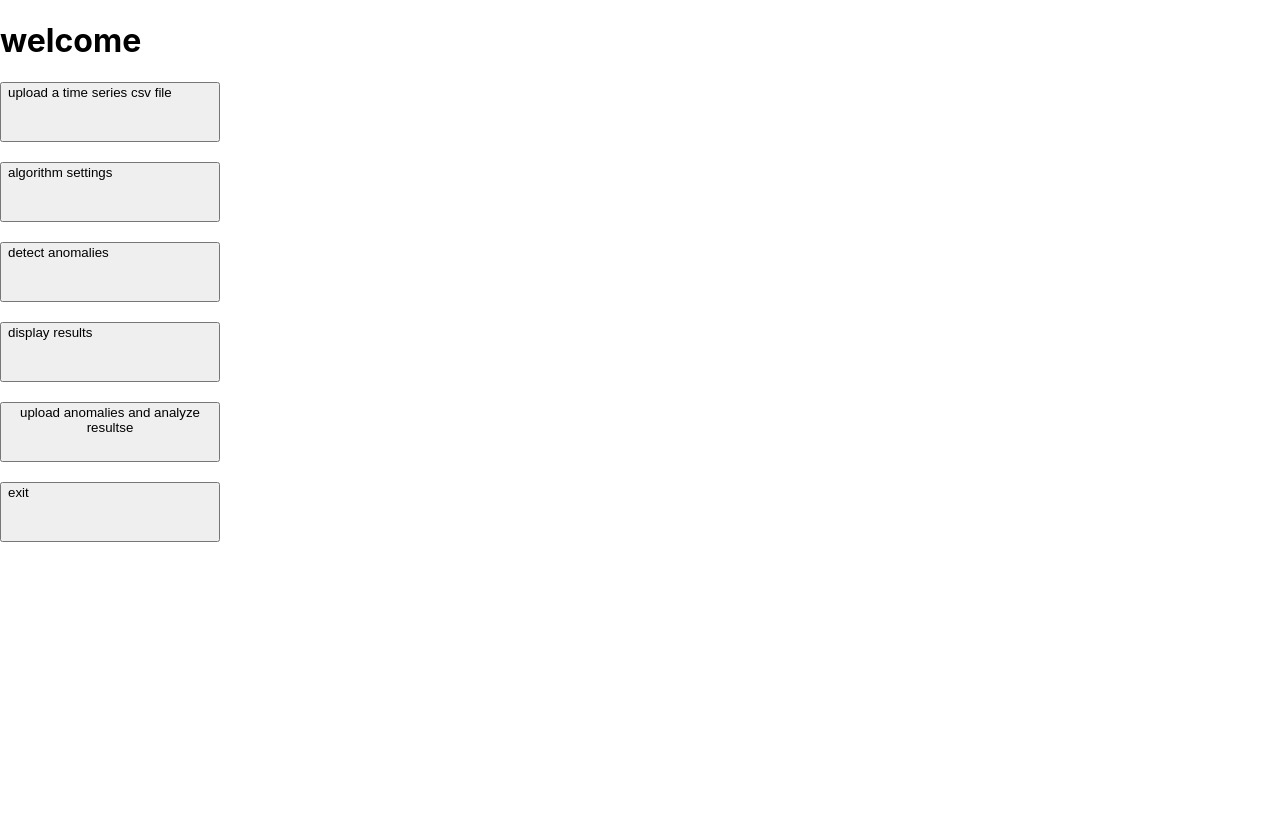
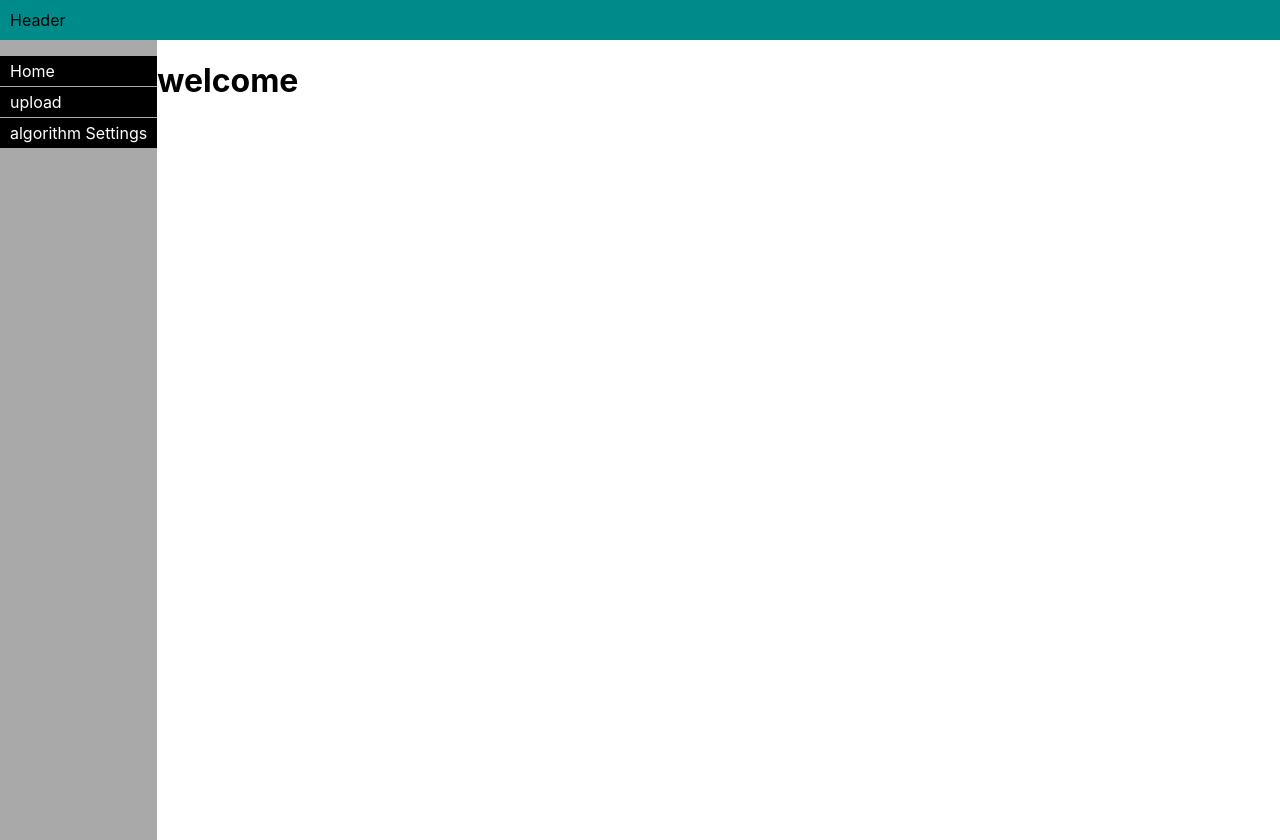
Before and after one commit to dvirbenshlush/anomaly_client, a React (Create React App) app in the folder anomaly_client_side/: page / in a window 1280 px wide. Before the commit the page ends 800 px from the top, so only its background shows below. Built offline with nearby package versions, Linux system fonts and the light colour scheme.

Commit message:
create an algo_settings_page and add a css for the web

```diff
--- a/anomaly_client_side/src/App.jsx
+++ b/anomaly_client_side/src/App.jsx
@@ -3,6 +3,7 @@ import {BrowserRouter as Router, Route, Switch} from 'react-router-dom';
 import './App.css';
 import Home from './components/Home.component.jsx';
 import Upload from './components/Upload.component.jsx'
+import AlgoSettings from './components/AlgoSettings.component.jsx'
 // import SignUp from "./components/SignUp.component";
 // import Employee from "./components/Employee.component";
 
@@ -17,6 +18,9 @@ const App = (props) =>  {
                 <Route { ...props } exact path="/upload">
                     <Upload/>
                 </Route>
+                <Route { ...props } exact path="/algorithm">
+                    <AlgoSettings/>
+                </Route>
                 </Switch>
         </Router>
     );
--- /dev/null
+++ b/anomaly_client_side/src/Header.jsx
@@ -0,0 +1,15 @@
+import React from "react";
+import { NavLink } from "react-router-dom";
+ import "./styles.css";
+export default function Header() {
+
+  return (
+    <div className="leftside">
+      <ul>
+        <li><NavLink to="/home">Home</NavLink></li>
+        <li><NavLink to="/upload">upload</NavLink></li>
+        <li><NavLink to="/algorithm">algorithm Settings</NavLink></li>
+      </ul>
+    </div>
+  );
+}
--- /dev/null
+++ b/anomaly_client_side/src/components/AlgoSettings.component.jsx
@@ -0,0 +1,35 @@
+import React, { useEffect, useState } from 'react';
+import {withRouter} from "react-router-dom";
+
+const AlgorSettings= (props)=>{
+const [parameter,setParameter]= useState(0.9);
+function changeHandler(e) {
+    setParameter(e.target.value);
+};
+function clickHandler(e) {
+    props.addToList(parameter);
+    };
+
+const style = ({
+    button:{
+        width:'220px',
+        height:'60px',
+        display:'flex'
+    },
+    input:{
+        width:'60px',
+        height:'30px',
+    }
+})
+
+return (
+<div>
+    <p>The current correlation threshold is {parameter} </p>
+    <br/>
+    <p>Type a new threshold or just press enter to exit without changing</p>
+    <input onChange={changeHandler} style={style.input}/>
+</div>
+);
+}
+
+export default withRouter(AlgorSettings);
--- a/anomaly_client_side/src/components/Home.component.jsx
+++ b/anomaly_client_side/src/components/Home.component.jsx
@@ -20,18 +20,6 @@ const CLI = (props) =>{
     return(
         <div>
             <h1>welcome</h1>
-            {/* <input type="click" style={style.input}/> */}
-            <button style={style.button} type="submit" onClick={()=>onClickHandler("upload")}>upload a time series csv file</button>
-            <br/>
-            <button style={style.button} type="submit" onClick={()=>onClickHandler("algorithm")}>algorithm settings</button>
-            <br/>
-            <button style={style.button} type="submit" onClick={()=>onClickHandler("detect")}>detect anomalies</button>
-            <br/>
-            <button style={style.button} type="submit" onClick={()=>onClickHandler("display")}>display results</button>
-            <br/>
-            <button style={style.button} type="submit" onClick={()=>onClickHandler("analyze")}>upload anomalies and analyze resultse</button>
-            <br/>
-            <button style={style.button} type="submit" onClick={()=>onClickHandler("exit")}>exit</button>
         </div>
     )
 }
--- a/anomaly_client_side/src/index.js
+++ /dev/null
@@ -1,17 +0,0 @@
-import React from 'react';
-import ReactDOM from 'react-dom';
-import './index.css';
-import App from './App';
-import reportWebVitals from './reportWebVitals';
-
-ReactDOM.render(
-  <React.StrictMode>
-    <App />
-  </React.StrictMode>,
-  document.getElementById('root')
-);
-
-// If you want to start measuring performance in your app, pass a function
-// to log results (for example: reportWebVitals(console.log))
-// or send to an analytics endpoint. Learn more: https://bit.ly/CRA-vitals
-reportWebVitals();
--- /dev/null
+++ b/anomaly_client_side/src/index.jsx
@@ -0,0 +1,37 @@
+import React from 'react';
+import ReactDOM from 'react-dom';
+import './index.css';
+//import App from './App';
+import Header from "./Header";
+import {BrowserRouter as Router, Route, Switch} from 'react-router-dom';
+import reportWebVitals from './reportWebVitals';
+import Home from './components/Home.component.jsx';
+import Upload from './components/Upload.component.jsx'
+import AlgoSettings from './components/AlgoSettings.component.jsx'
+
+
+const headerStyle = {
+    padding: 10,
+    background: "darkcyan"
+  };
+
+ReactDOM.render(
+     <Router>
+    <header style={headerStyle}>Header</header>
+    <div className="main">
+      <Header />
+      <Switch>
+        <Route path="/home" component={Home} />
+        <Route path="/upload" component={Upload} />
+        <Route path="/algorithm" component={AlgoSettings} />
+        <Route path="/" component={Home} />
+      </Switch>
+    </div>
+  </Router>,
+  document.getElementById("root")
+);
+
+// If you want to start measuring performance in your app, pass a function
+// to log results (for example: reportWebVitals(console.log))
+// or send to an analytics endpoint. Learn more: https://bit.ly/CRA-vitals
+reportWebVitals();
--- /dev/null
+++ b/anomaly_client_side/src/styles.css
@@ -0,0 +1,36 @@
+body {
+    margin: 0;
+    padding: 0;
+}
+
+.main {
+    display: flex;
+    height: 100vh;
+}
+
+.leftside {
+    background: darkgrey;
+}
+
+.rightside {}
+
+.leftside ul {
+    list-style-type: none;
+    padding: 0;
+}
+
+.leftside ul li a {
+    color: white;
+    text-decoration: none;
+}
+
+.leftside ul li {
+    padding: 5px 10px;
+    background: black;
+    margin: 1px 0px;
+}
+
+.leftside ul li:hover {
+    background: darkcyan;
+    color: white;
+}
```
